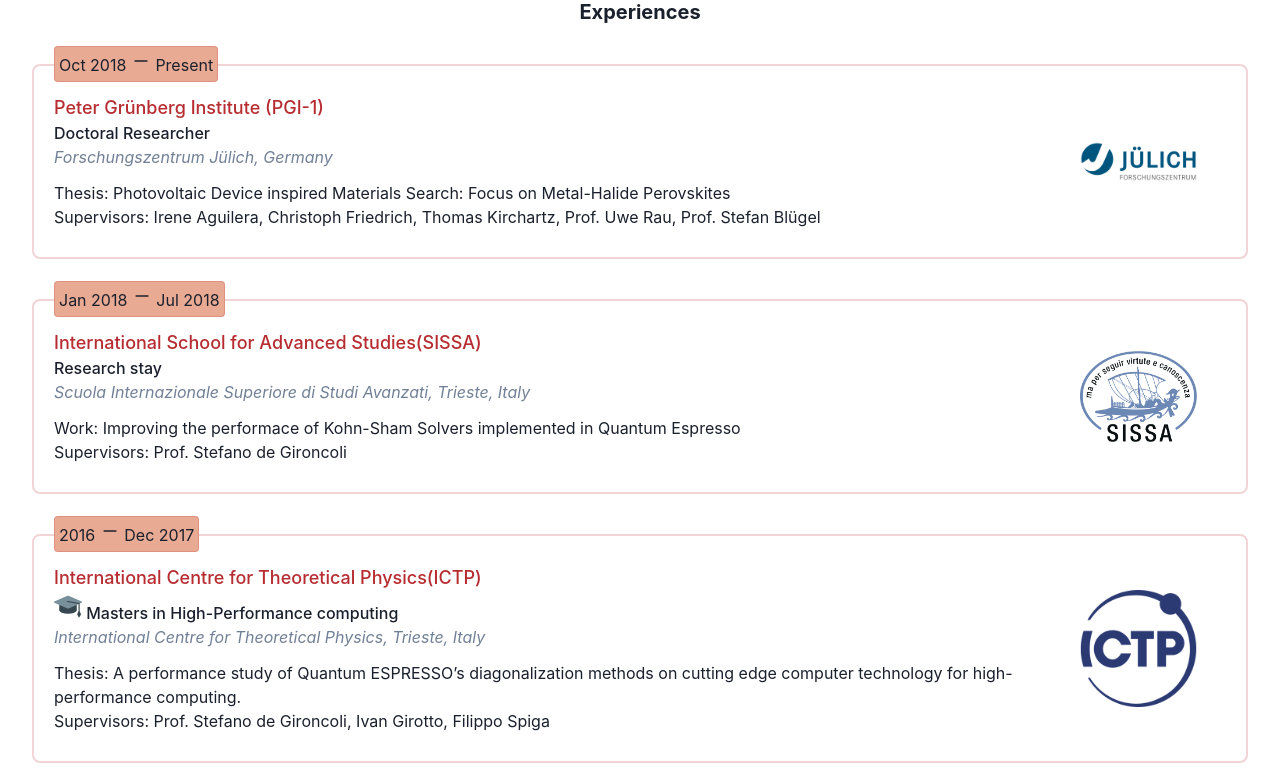
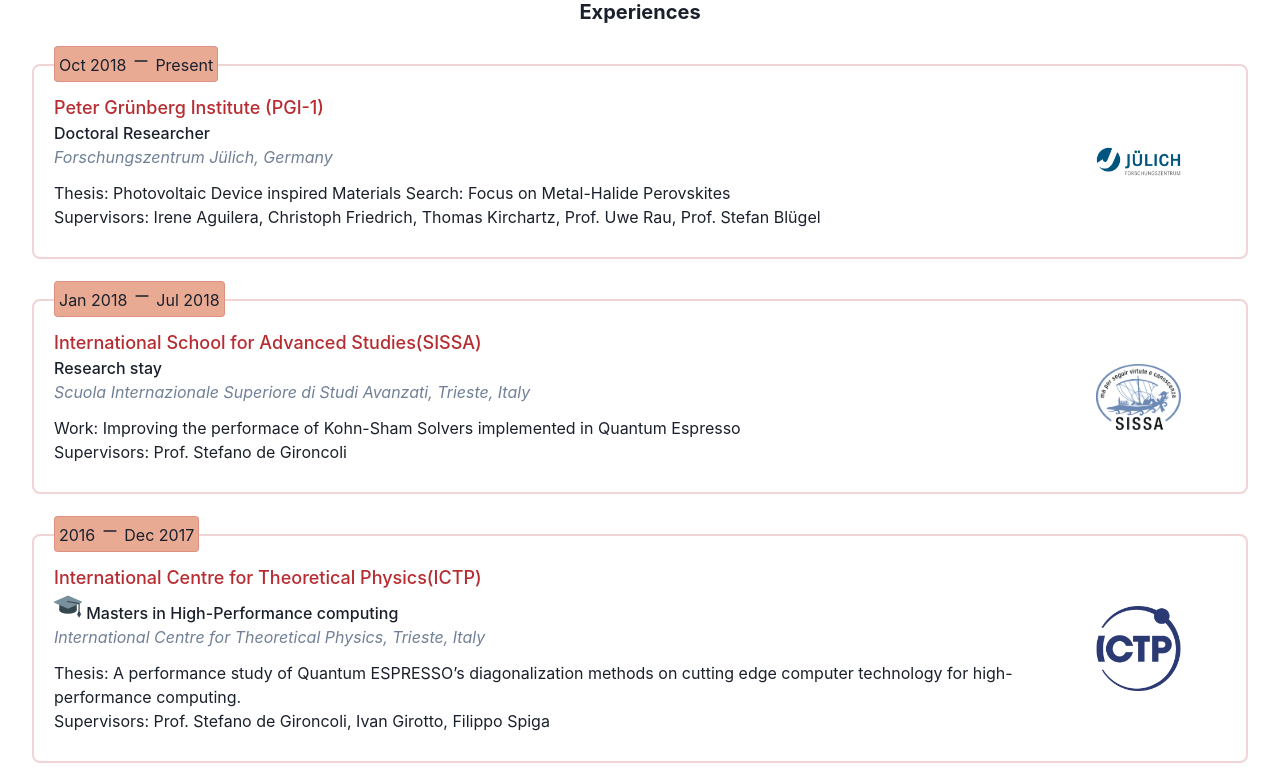
Before and after one commit to anoopkcn/anoopkcn, a React (Create React App) app: page /#/ in a window 1280 px wide. Shown: the part 2820-3603 px from the top of the page. Built offline with nearby package versions, Linux system fonts and the light colour scheme.

Commit message:
Border around institute logs

```diff
--- a/src/components/elements.jsx
+++ b/src/components/elements.jsx
@@ -299,7 +299,7 @@ export const TimelineItem = ({ data }) => {
             </Box>
             {data.text}
           </Box>
-          <Box m="auto" borderRadius="5" bg="white" w={{base:"30%", md:"10%"}}>
+          <Box m="auto" p="4" borderRadius="5" bg="white" w={{base:"30%", md:"10%"}}>
               <CLink
                 isExternal
                 aria-label={data.meta.link.text}
```
